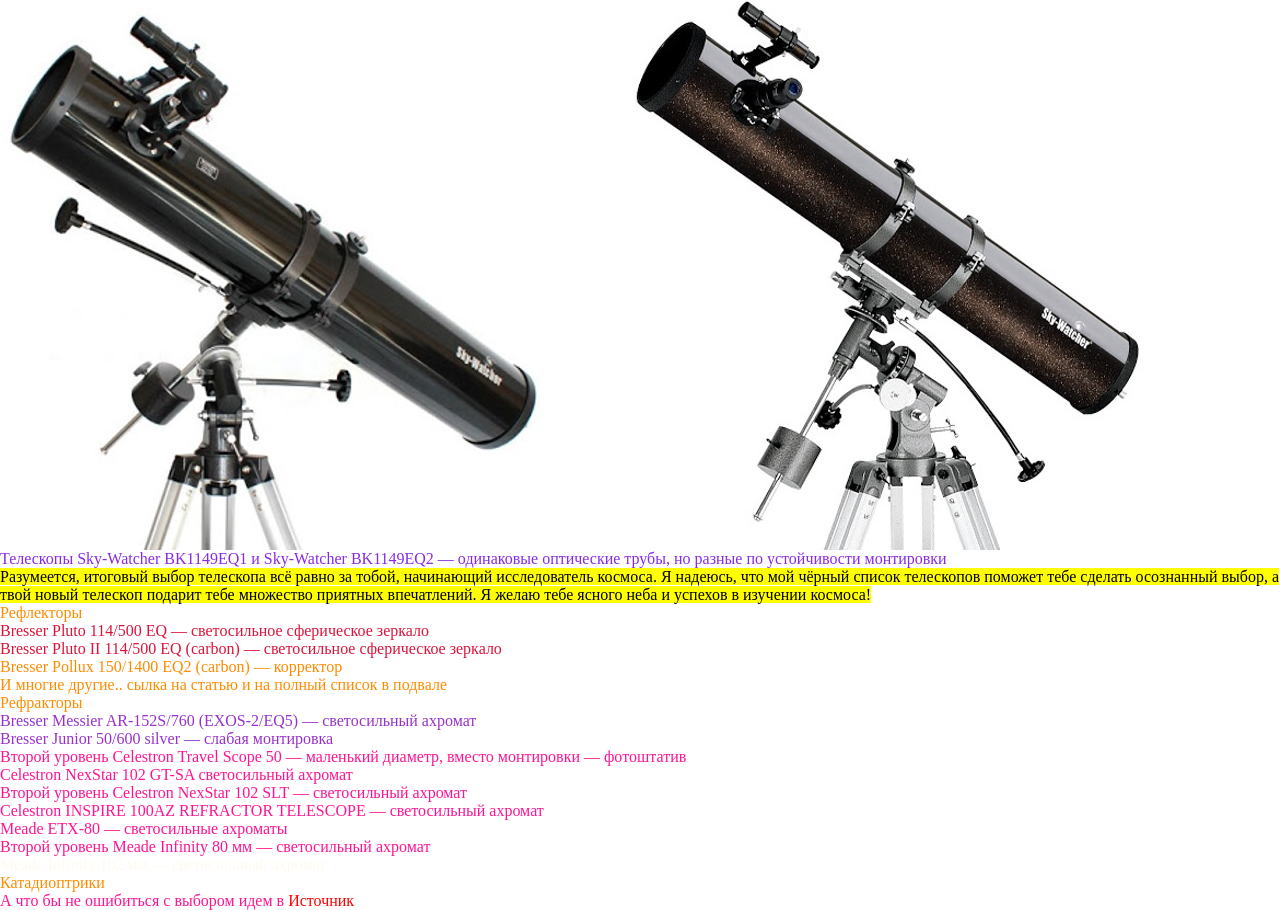
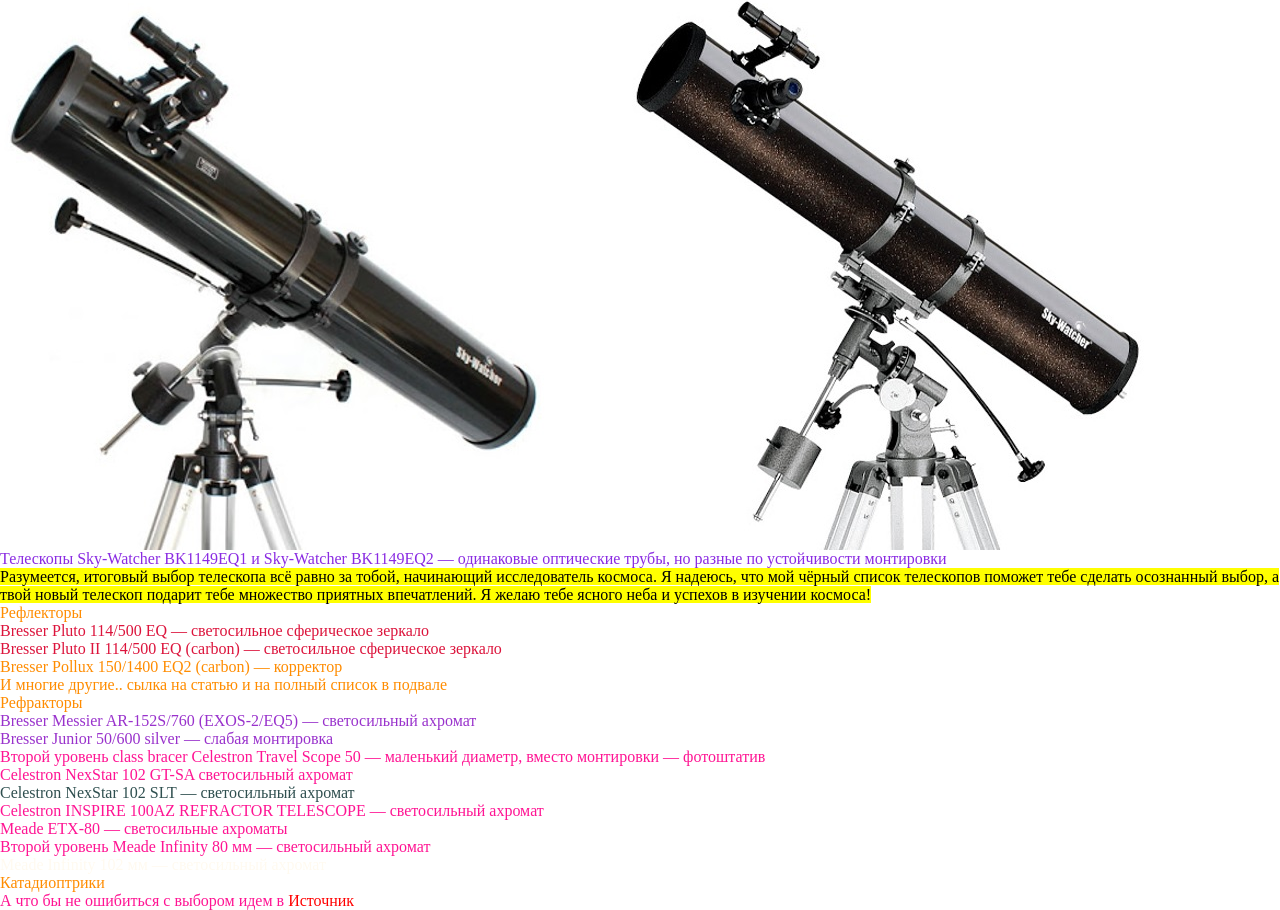
Before and after one commit to vadyavadya/lessons_3, a plain HTML site: page index.html in a window 1280 px wide. Shown: the part 3996-4906 px from the top of the page. Drawn offline with Linux system fonts and the light colour scheme.

Commit message:
hot fix 2

```diff
--- a/index.html
+++ b/index.html
@@ -100,12 +100,10 @@
 					<div class="braser">Bresser Messier AR-152S/760 (EXOS-2/EQ5) — светосильный ахромат</div>
 					<div class="braser">Bresser Junior 50/600 silver — слабая монтировка</div>
 					<div>
-						<div class="braser"> Второй уровень Celestron Travel Scope 50 — маленький диаметр, вместо монтировки — фотоштатив</div>
+						<div class="braser"> Второй уровень class bracer Celestron Travel Scope 50 — маленький диаметр, вместо монтировки — фотоштатив</div>
 					</div>
 					<div class="celestron">Celestron NexStar 102 GT-SA светосильный ахромат</div>
-					<div>
-						<div> Второй уровень Celestron NexStar 102 SLT — светосильный ахромат</div>
-					</div>
+					<div>Celestron NexStar 102 SLT — светосильный ахромат</div>
 					<div>Celestron INSPIRE 100AZ REFRACTOR TELESCOPE — светосильный ахромат</div>
 					<div class="made">Meade ETX-80 — светосильные ахроматы</div>
 					<div>
```
